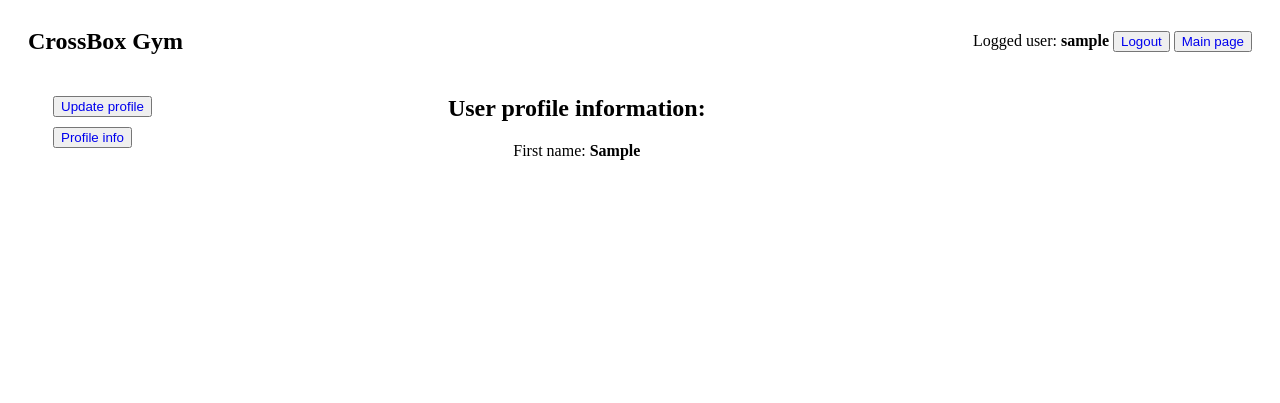
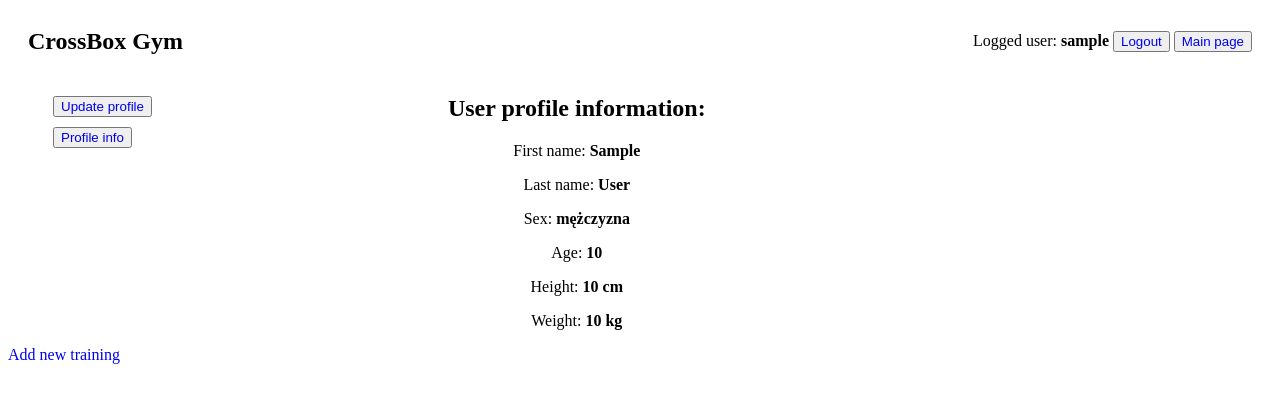
Before and after one commit to JaworskiJakub/project_gym, a Django app: page /profile_info/ in a window 1280 px wide. Shown: the top 403 px of the page. Run offline with Django 4.2, Linux system fonts and the light colour scheme; a user stored in the database is signed in; tables that the repository leaves empty hold one stand-in row (values such as "Sample post"); parts of the project's set-up code (start-up, migrations or seed data) failed here and were passed over.

Commit message:
Training model, form; new trainer group + permission

```diff
--- a/gym/gym/urls.py
+++ b/gym/gym/urls.py
@@ -25,5 +25,6 @@ urlpatterns = [
     path('logout/', LogoutView.as_view(), name='logout'),
     path('add_user/', CreateUserView.as_view(), name='add_user'),
     path('profile/', update_profile, name='update_profile'),
-    path('profile_info/', profile_info, name='profile_info')
+    path('profile_info/', profile_info, name='profile_info'),
+    path('add_training/', TrainingAddView.as_view(), name='add_training')
 ]
--- a/gym/gym_app/forms.py
+++ b/gym/gym_app/forms.py
@@ -38,3 +38,9 @@ class ProfileForm(forms.ModelForm):
     class Meta:
         model = Profile
         fields = ['sex', 'age', 'height', 'weight']
+
+
+class TrainingForm(forms.ModelForm):
+    class Meta:
+        model = Training
+        fields = '__all__'
--- a/gym/gym_app/models.py
+++ b/gym/gym_app/models.py
@@ -26,3 +26,18 @@ def create_user_profile(sender, instance, created, **kwargs):
 @receiver(post_save, sender=User)
 def save_user_profile(sender, instance, **kwargs):
     instance.profile.save()
+
+
+class Training(models.Model):
+    name = models.CharField(max_length=128)
+    description = models.TextField(max_length=512)
+    trainers = models.ManyToManyField(User)
+    date = models.DateField
+    time = models.TimeField
+
+
+trainer_group, created = Group.objects.get_or_create(name='Trainer')
+
+trainer_group.permissions.add(29)
+
+User.objects.get(username='test_trainer').groups.add(trainer_group)
--- a/gym/gym_app/templates/base.html
+++ b/gym/gym_app/templates/base.html
@@ -43,5 +43,10 @@
     {% endblock %}
     </div>
 </div>
+<div>
+    {% if perms.gym_app.add_training %}
+        <a href="{% url 'add_training' %}">Add new training</a>
+    {% endif %}
+</div>
 </body>
 </html>
--- a/gym/gym_app/templates/profile_info.html
+++ b/gym/gym_app/templates/profile_info.html
@@ -3,4 +3,9 @@
 {% block content %}
     <h2>User profile information:</h2>
     <p>First name: <b>{{ user.first_name }}</b></p>
+    <p>Last name: <b>{{ user.last_name }}</b></p>
+    <p>Sex: <b>{{ user.profile.get_sex_display }}</b></p>
+    <p>Age: <b>{{ user.profile.age }}</b></p>
+    <p>Height: <b>{{ user.profile.height }} cm</b></p>
+    <p>Weight: <b>{{ user.profile.weight }} kg</b></p>
 {% endblock %}
--- a/gym/gym_app/views.py
+++ b/gym/gym_app/views.py
@@ -32,7 +32,7 @@ class LogoutView(View):
 
 class CreateUserView(FormView):
     form_class = UserForm
-    success_url = reverse_lazy('index')
+    success_url = reverse_lazy('login')
     template_name = 'create_user.html'
 
     def form_valid(self, form):
@@ -74,3 +74,22 @@ def profile_info(request):
             'user': user
         }
         return render(request, 'profile_info.html', ctx)
+
+
+class TrainingAddView(View):
+    def get(self, request):
+        form = TrainingForm()
+        ctx = {
+            'form': form
+        }
+        return render(request, 'add_training.html', ctx)
+
+    def post(self, request):
+        form = TrainingForm(request.POST)
+        if form.is_valid():
+            form.save()
+            return redirect('index')
+        ctx = {
+            'form': form
+        }
+        return render(request, 'add_training.html', ctx)
```
Also changed, not shown: gym/gym_app/templates/add_training.html (added, +9 -0 lines), gym/gym_app/migrations/0004_training.py (added).
